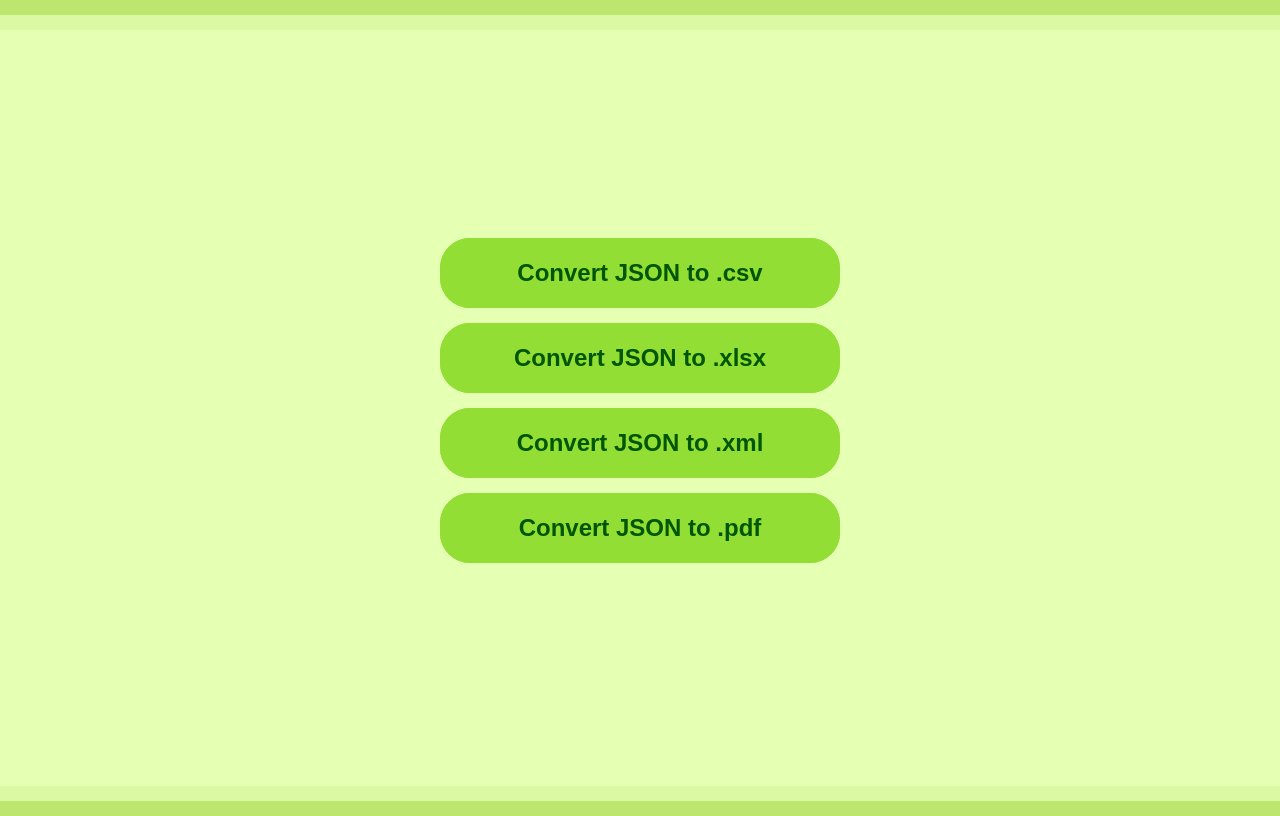
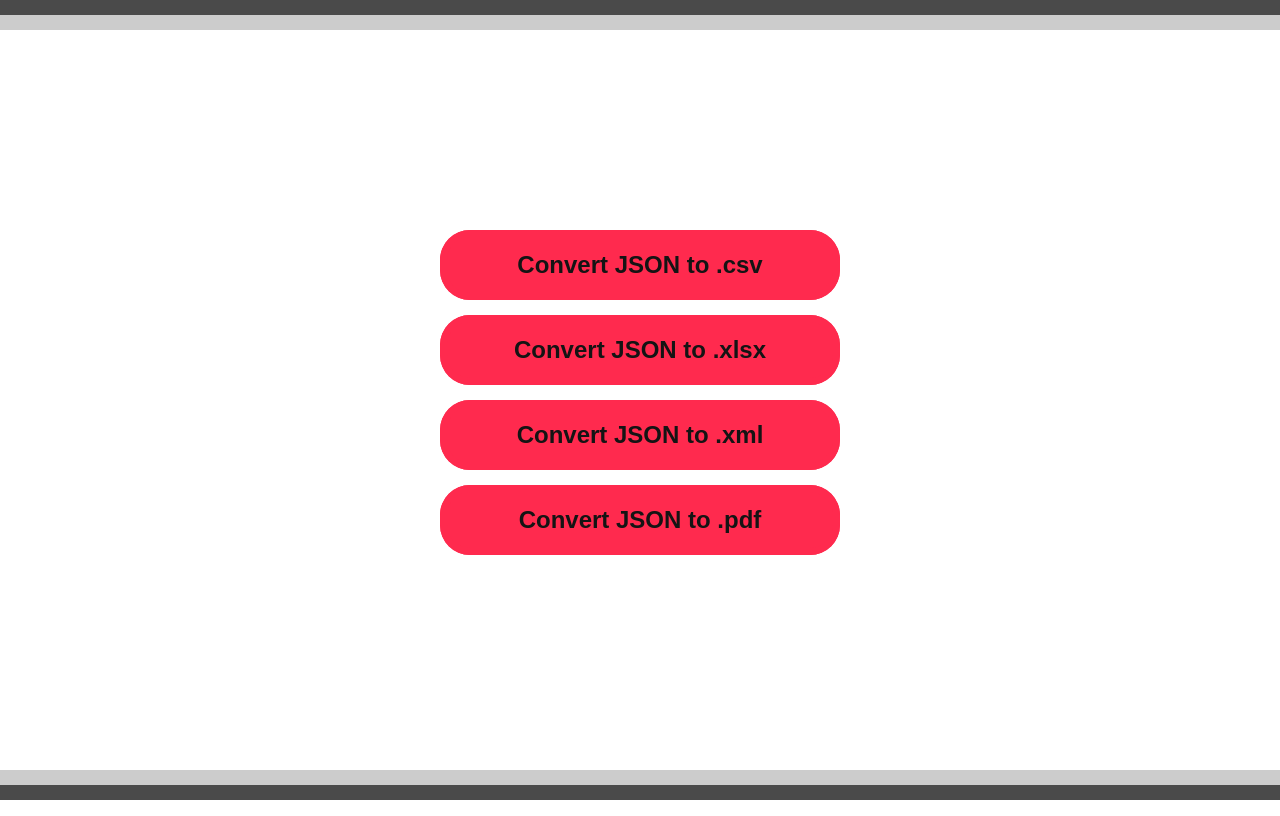
Before and after one commit to Stevan-Radovanovic/BlinkingConverter, an Angular app: page / in a window 1280 px wide. Built offline with nearby package versions, Linux system fonts and the light colour scheme.

Commit message:
[Commit #10] Switched to Blinking color scheme

```diff
--- a/src/app/app.component.css
+++ b/src/app/app.component.css
@@ -1,5 +1,5 @@
 .wrap-div {
-  min-height: 100vh;
+  min-height: 98vh;
   display: flex;
   flex-direction: column;
   align-items: center;
--- a/src/styles.css
+++ b/src/styles.css
@@ -1,10 +1,10 @@
 :root {
-  --background: #e5ffb3;
-  --background-accent: #dbf8a3;
-  --background-accent-2: #bde66e;
-  --light: #92de34;
-  --dark: #69bc22;
-  --text: #025600;
+  --background: #ffffff;
+  --background-accent: #ccc;
+  --background-accent-2: #4a4a4a;
+  --dark: #eee;
+  --light: #ff2a4e;
+  --text: #141414;
 }
 
 body {
```
